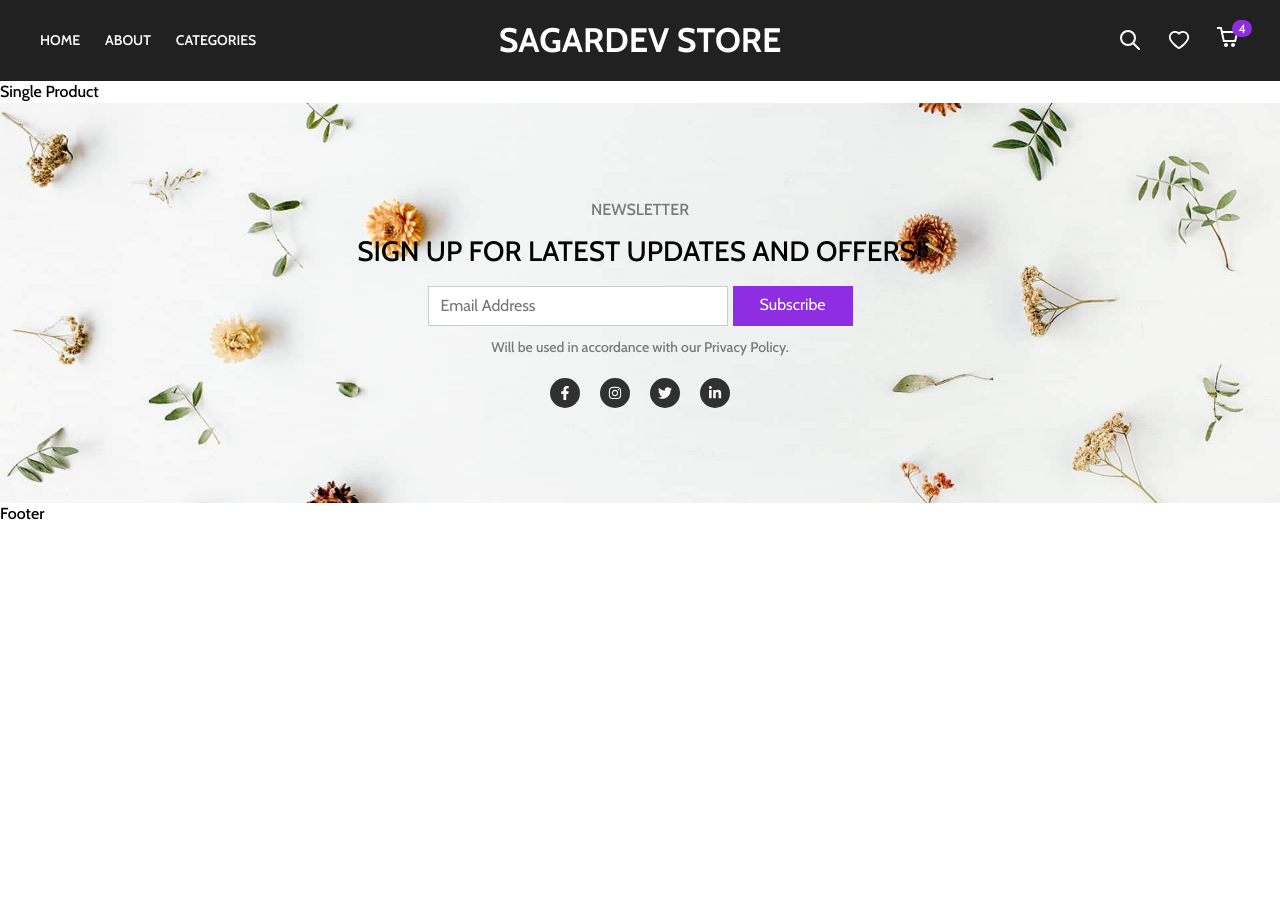
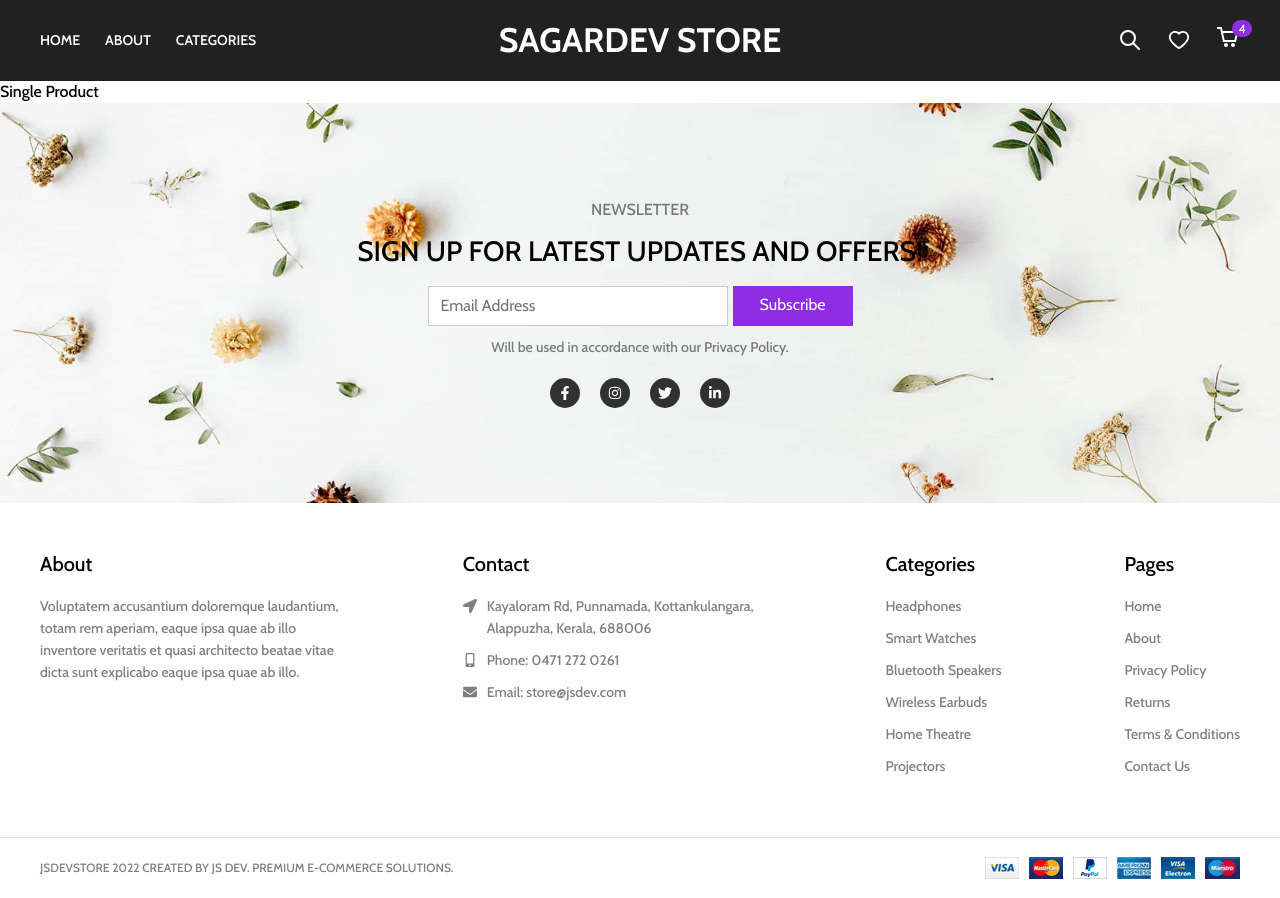
Before and after one commit to SagarKeshvala/sagar-commerce, a React (Create React App) app in the folder client/: page /product/1 in a window 1280 px wide. Before the commit the page ends 800 px from the top, so only its background shows below. Built offline with nearby package versions, Linux system fonts and the light colour scheme.

Commit message:
Footer Section Complete

```diff
--- a/client/src/components/Footer/Footer.jsx
+++ b/client/src/components/Footer/Footer.jsx
@@ -1,6 +1,66 @@
+import React from "react";
 import "./Footer.scss";
+import { FaLocationArrow, FaMobileAlt, FaEnvelope } from "react-icons/fa";
+import Payment from "../../assets/payments.png";
 const Footer = () => {
-    return <div>Footer</div>;
+	return (
+		<div className="footer">
+			<div className="footer-content">
+				<div className="col">
+					<div className="title">About</div>
+					<div className="text">
+						Voluptatem accusantium doloremque laudantium, totam rem aperiam,
+						eaque ipsa quae ab illo inventore veritatis et quasi architecto
+						beatae vitae dicta sunt explicabo eaque ipsa quae ab illo.
+					</div>
+				</div>
+				<div className="col">
+					<div className="title">Contact</div>
+					<div className="c-item">
+						<FaLocationArrow />
+						<div className="text">
+							Kayaloram Rd, Punnamada, Kottankulangara, Alappuzha, Kerala,
+							688006
+						</div>
+					</div>
+					<div className="c-item">
+						<FaMobileAlt />
+						<div className="text">Phone: 0471 272 0261</div>
+					</div>
+					<div className="c-item">
+						<FaEnvelope />
+						<div className="text">Email: store@jsdev.com</div>
+					</div>
+				</div>
+				<div className="col">
+					<div className="title">Categories</div>
+					<span className="text">Headphones</span>
+					<span className="text">Smart Watches</span>
+					<span className="text">Bluetooth Speakers</span>
+					<span className="text">Wireless Earbuds</span>
+					<span className="text">Home Theatre</span>
+					<span className="text">Projectors</span>
+				</div>
+				<div className="col">
+					<div className="title">Pages</div>
+					<span className="text">Home</span>
+					<span className="text">About</span>
+					<span className="text">Privacy Policy</span>
+					<span className="text">Returns</span>
+					<span className="text">Terms & Conditions</span>
+					<span className="text">Contact Us</span>
+				</div>
+			</div>
+			<div className="bottom-bar">
+				<div className="bottom-bar-content">
+					<span className="text">
+						JSDEVSTORE 2022 CREATED BY JS DEV. PREMIUM E-COMMERCE SOLUTIONS.
+					</span>
+					<img src={Payment} />
+				</div>
+			</div>
+		</div>
+	);
 };
 
 export default Footer;
--- a/client/src/components/Footer/Footer.scss
+++ b/client/src/components/Footer/Footer.scss
@@ -1 +1,75 @@
 @import "../../css-config/mixins.scss";
+.footer {
+	width: 100%;
+	.footer-content {
+		padding: 50px 20px;
+		max-width: 1200px;
+		margin: 0 auto;
+		display: flex;
+		flex-flow: wrap;
+		gap: 20px;
+		@include md {
+			justify-content: space-between;
+			padding: 50px 0;
+		}
+		.col {
+			max-width: 300px;
+			&:nth-child(3) {
+				width: 150px;
+				@include md {
+					width: auto;
+				}
+			}
+			.title {
+				margin-bottom: 20px;
+				font-size: 20px;
+			}
+			.text {
+				color: rgba(0, 0, 0, 0.5);
+				font-size: 14px;
+			}
+			.c-item {
+				display: flex;
+				margin-bottom: 10px;
+				svg {
+					flex-shrink: 0;
+					font-size: 14px;
+					margin-right: 10px;
+					margin-top: 4px;
+					color: rgba(0, 0, 0, 0.5);
+				}
+			}
+			span {
+				&.text {
+					display: block;
+					margin-bottom: 10px;
+					cursor: pointer;
+				}
+			}
+		}
+	}
+	.bottom-bar {
+		border-top: 1px solid rgba(0, 0, 0, 0.1);
+		.bottom-bar-content {
+			padding: 20px;
+			display: flex;
+			align-items: center;
+			flex-direction: column;
+			text-align: center;
+			gap: 10px;
+			@include md {
+				padding: 0;
+				height: 60px;
+				max-width: 1200px;
+				margin: 0 auto;
+				flex-direction: row;
+				justify-content: space-between;
+				text-align: left;
+			}
+			.text {
+				font-size: 12px;
+				color: rgba(0, 0, 0, 0.5);
+			}
+		}
+	}
+}
```
